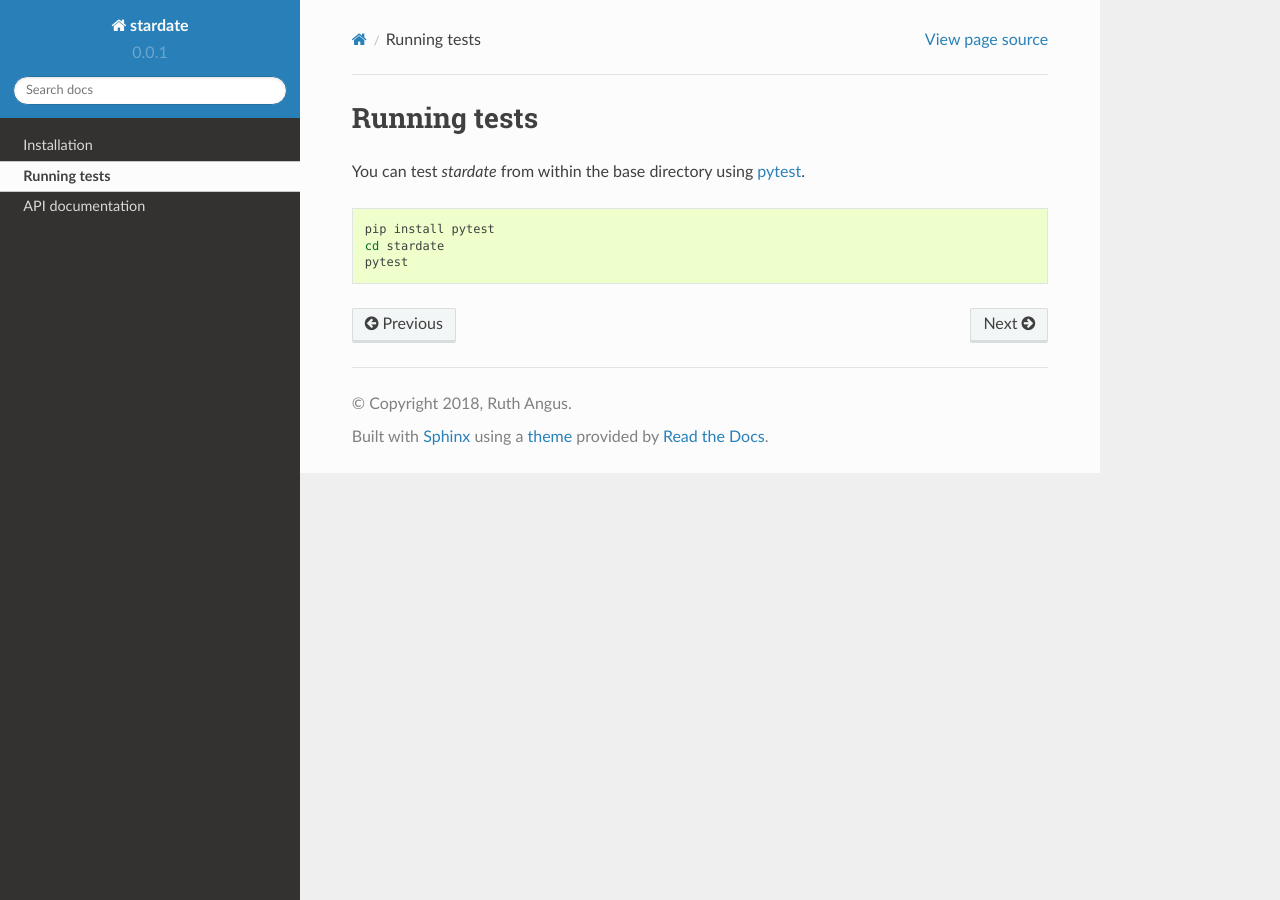
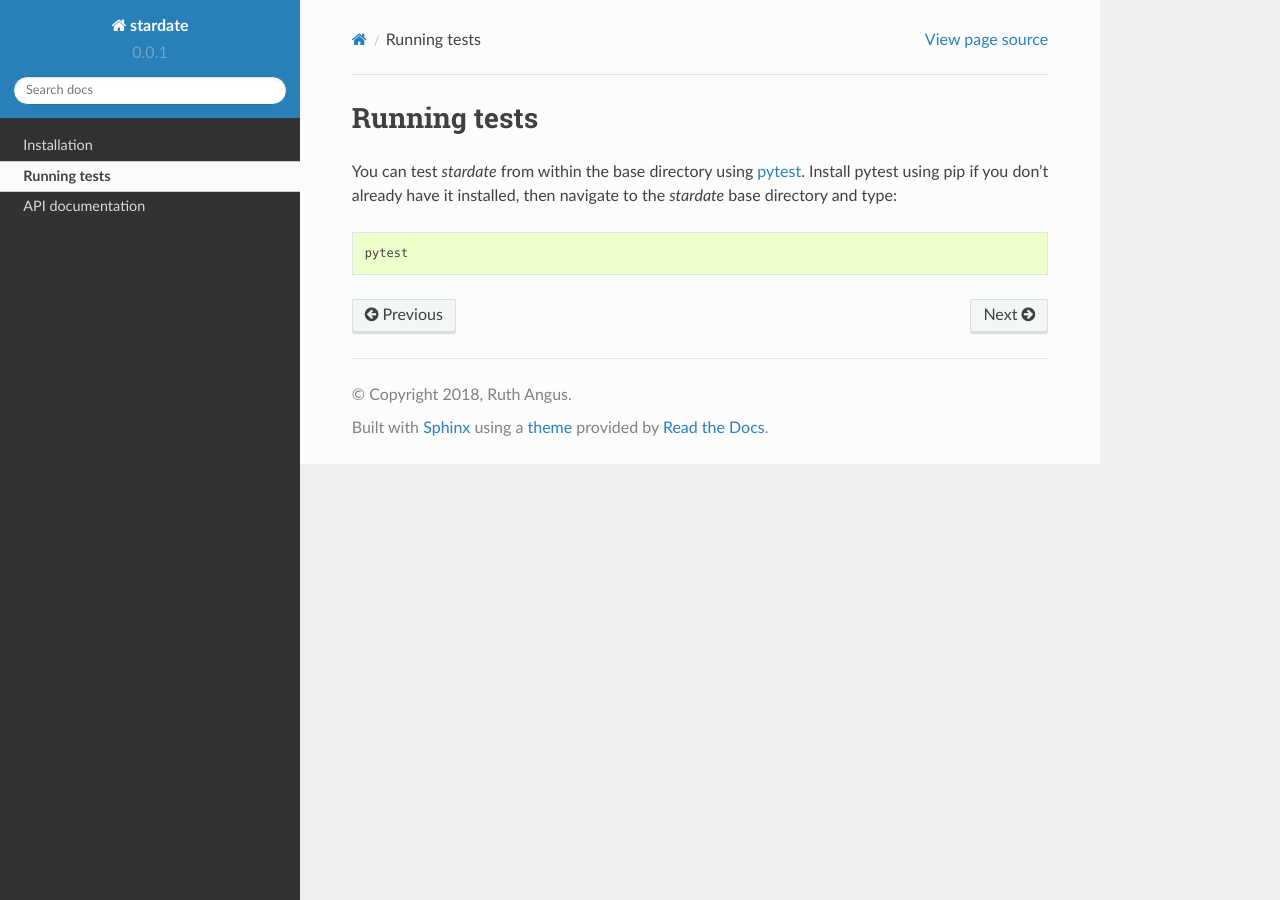
Before and after one commit to RuthAngus/stardate, a Sphinx documentation site: the page built from docs/source/user/tests.rst, in a window 1280 px wide. Built offline with Sphinx 7.4.7 and the Read the Docs theme 2.0.0, drawn with Linux system fonts in a browser that asks for light colours; pages that are not in the unit, such as notebooks, are missing from menus.

Commit message:
better again

```diff
--- a/docs/source/user/tests.rst
+++ b/docs/source/user/tests.rst
@@ -3,9 +3,9 @@ Running tests
 
 You can test *stardate* from within the base directory using `pytest
 <https://docs.pytest.org/en/latest/>`_.
+Install pytest using pip if you don't already have it installed, then navigate
+to the *stardate* base directory and type:
 
 .. code-block:: bash
 
-    pip install pytest
-    cd stardate
     pytest
```
